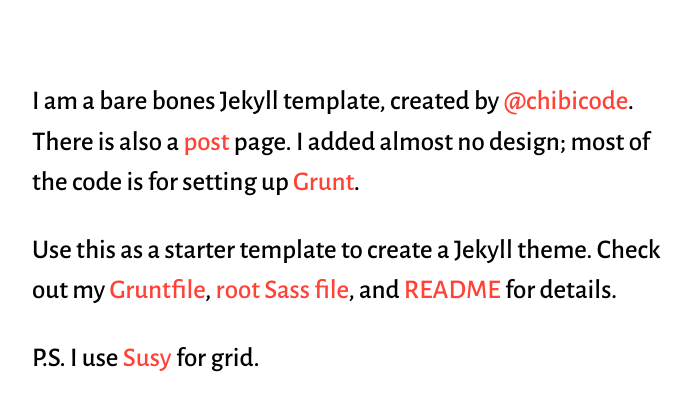
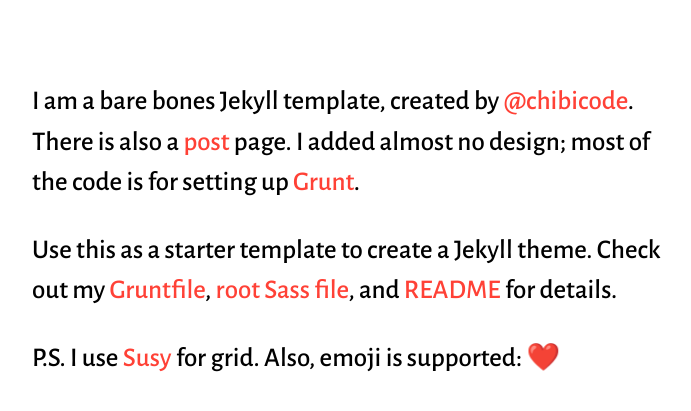
Before and after one commit to chibicode/naze, a Jekyll site: the page built from index.html, in a window 1280 px wide. Shown: the top 411 px of the page, without its empty margins (284-975 px from the left). Built offline with Jekyll 4.4.1, drawn with Linux system fonts in a browser that asks for light colours; emoji names are drawn with the system emoji font; Markdown is read by kramdown in place of the engine named in the settings.

Commit message:
Emoji support

```diff
--- a/_views/index.jade
+++ b/_views/index.jade
@@ -9,4 +9,4 @@
 p.lead
   | Use this as a starter template to create a Jekyll theme. Check out my <a href="{{ site.github.repository_url }}/blob/gh-pages/Gruntfile.coffee">Gruntfile</a>, <a href="{{ site.github.repository_url }}/blob/gh-pages/_assets/stylesheets/app.scss">root Sass file</a>, and <a href="{{ site.github.repository_url }}/blob/gh-pages/README.md">README</a> for details.
 p.lead
-  | P.S. I use <a href="http://susy.oddbird.net/">Susy</a> for grid.
+  | P.S. I use <a href="http://susy.oddbird.net/">Susy</a> for grid. Also, emoji is supported: :heart:
--- a/index.html
+++ b/index.html
@@ -3,4 +3,4 @@
 ---
 <p class="lead">I am a bare bones Jekyll template, created by <a href="http://twitter.com/chibicode">@chibicode</a>.
 There is also a <a href="/post">post</a> page.
-I added almost no design; most of the code is for setting up <a href="http://gruntjs.com/">Grunt</a>.</p><p class="lead">Use this as a starter template to create a Jekyll theme. Check out my <a href="{{ site.github.repository_url }}/blob/gh-pages/Gruntfile.coffee">Gruntfile</a>, <a href="{{ site.github.repository_url }}/blob/gh-pages/_assets/stylesheets/app.scss">root Sass file</a>, and <a href="{{ site.github.repository_url }}/blob/gh-pages/README.md">README</a> for details.</p><p class="lead">P.S. I use <a href="http://susy.oddbird.net/">Susy</a> for grid.</p>
+I added almost no design; most of the code is for setting up <a href="http://gruntjs.com/">Grunt</a>.</p><p class="lead">Use this as a starter template to create a Jekyll theme. Check out my <a href="{{ site.github.repository_url }}/blob/gh-pages/Gruntfile.coffee">Gruntfile</a>, <a href="{{ site.github.repository_url }}/blob/gh-pages/_assets/stylesheets/app.scss">root Sass file</a>, and <a href="{{ site.github.repository_url }}/blob/gh-pages/README.md">README</a> for details.</p><p class="lead">P.S. I use <a href="http://susy.oddbird.net/">Susy</a> for grid. Also, emoji is supported: :heart:</p>
```
